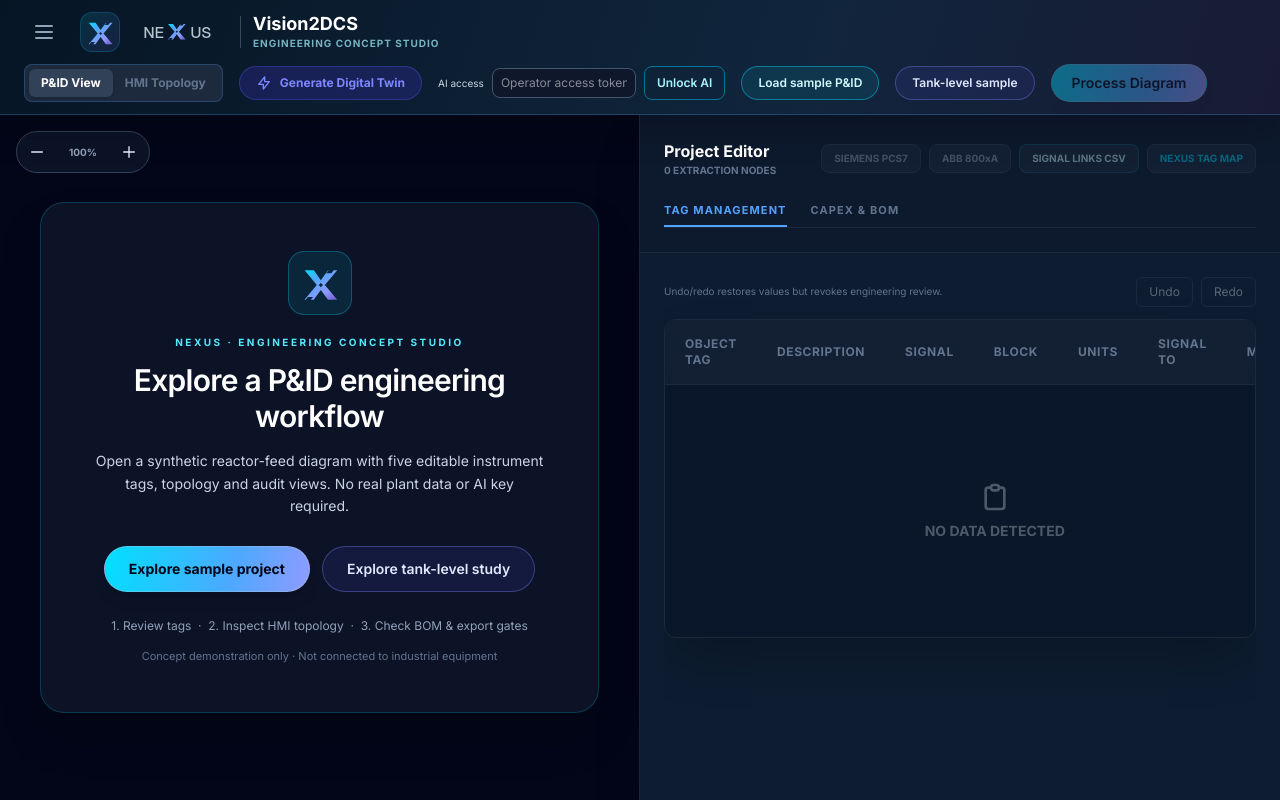
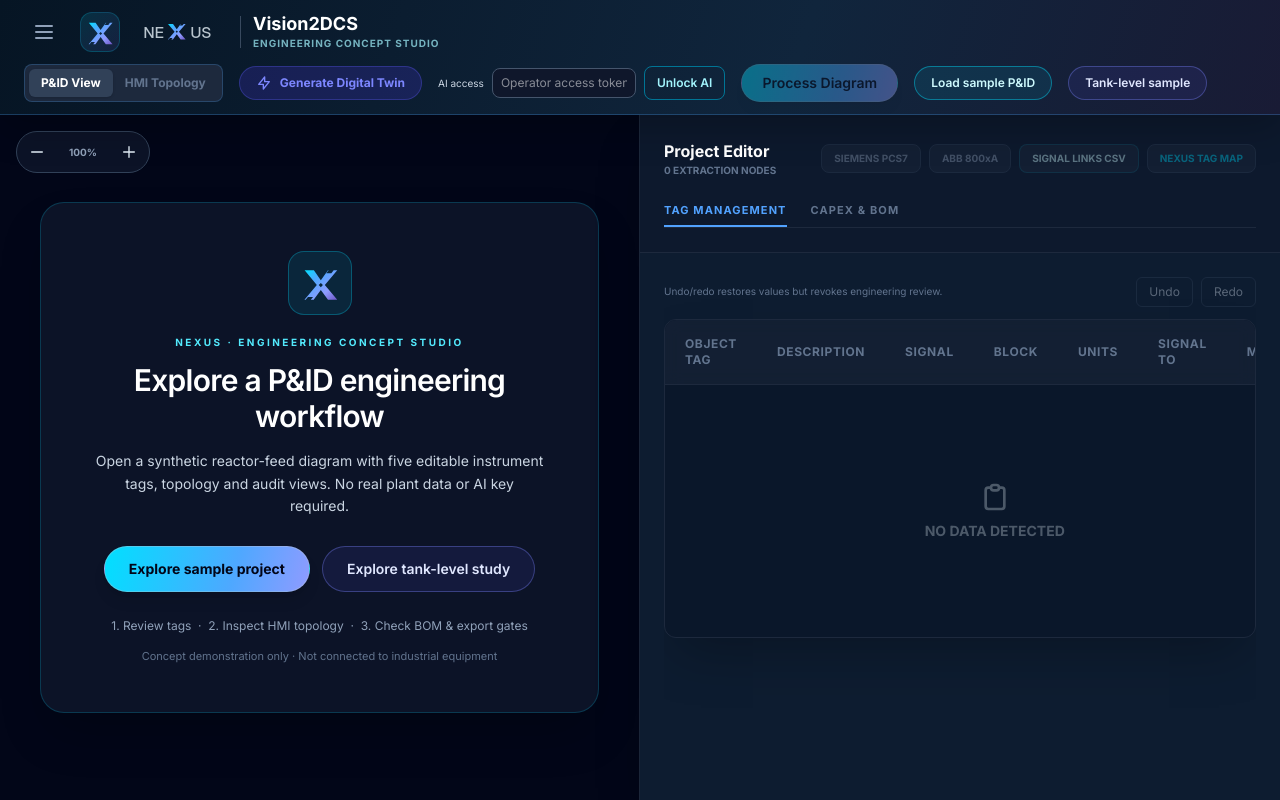
Before and after one commit to senanurcetin/Vision2DCS, a React (Vite) app: page / in a window 1280 px wide. Built offline with nearby package versions, Linux system fonts and the light colour scheme.

Commit message:
fix(public-demo): expose both offline scenarios independently of AI authorization

```diff
--- a/App.tsx
+++ b/App.tsx
@@ -249,14 +249,14 @@ const App: React.FC = () => {
               </>
             )}
           </div>
-          <button type="button" onClick={() => loadSyntheticDemo('flow-control-loop')} className="rounded-full border border-cyan-400/45 bg-cyan-400/10 px-4 py-2 text-xs font-semibold text-cyan-100 transition-colors hover:bg-cyan-400/20" title="Explore a synthetic P&ID and manually editable tags without API calls">Load sample P&amp;ID</button>
-          <button type="button" onClick={() => loadSyntheticDemo('tank-level')} className="rounded-full border border-indigo-400/35 bg-indigo-500/10 px-4 py-2 text-xs font-semibold text-indigo-100 transition-colors hover:bg-indigo-500/20" title="Explore an independent synthetic level-control P&ID without AI calls">Tank-level sample</button>
           <input type="file" ref={fileInputRef} onChange={handleFileUpload} className="hidden" accept="image/jpeg,image/png,image/webp" />
           <button disabled={!aiAccessConfigured || isAnalyzing} title={!aiAccessConfigured ? 'Set an operator AI access token first' : 'Analyze a P&ID drawing'} onClick={() => fileInputRef.current?.click()} className="nexus-primary-action rounded-full px-5 py-2 text-sm font-semibold text-slate-950 shadow-lg transition-transform active:scale-95 disabled:cursor-not-allowed disabled:opacity-40">
             Process Diagram
           </button>
             </>
           )}
+          <button type="button" onClick={() => loadSyntheticDemo('flow-control-loop')} className="rounded-full border border-cyan-400/45 bg-cyan-400/10 px-4 py-2 text-xs font-semibold text-cyan-100 transition-colors hover:bg-cyan-400/20" title="Explore a synthetic P&ID and manually editable tags without API calls">Load sample P&amp;ID</button>
+          <button type="button" onClick={() => loadSyntheticDemo('tank-level')} className="rounded-full border border-indigo-400/35 bg-indigo-500/10 px-4 py-2 text-xs font-semibold text-indigo-100 transition-colors hover:bg-indigo-500/20" title="Explore an independent synthetic level-control P&ID without AI calls">Tank-level sample</button>
         </div>
       </header>
 
```
